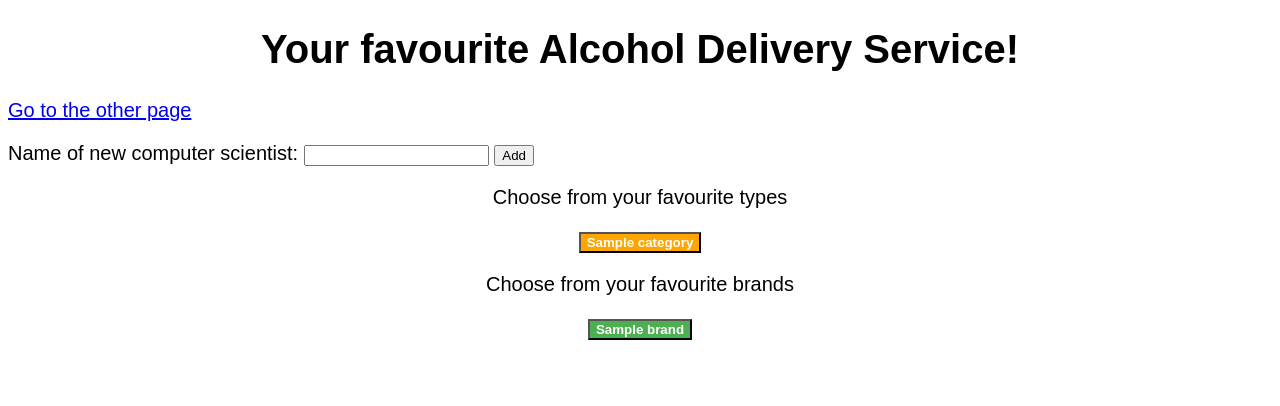
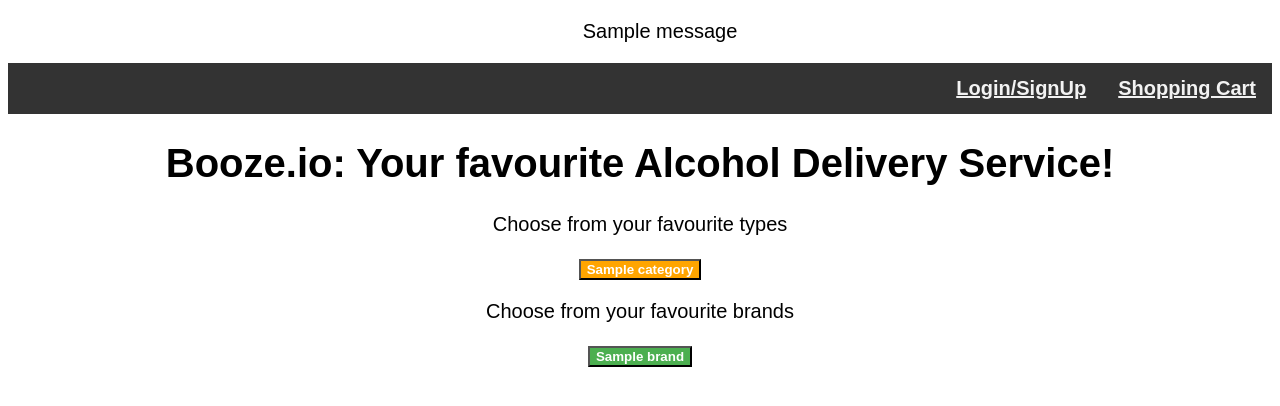
Before and after one commit to Ras-al-Ghul/Alcohol-Delivery-Service, a Flask app: template templates/index.html in a window 1280 px wide. Shown: the top 406 px of the page. Run offline with Flask 2, Linux system fonts and the light colour scheme; the template is opened without the code that fills it: most values are stand-ins (such as "Sample title", 1, 10 or a date in 2020); one stand-in notice (Sample message) is shown; parts of the project's set-up code (start-up, migrations or seed data) failed here and were passed over.

Commit message:
Added login/signup and index

```diff
--- a/server.py
+++ b/server.py
@@ -9,10 +9,13 @@ A debugger such as "pdb" may be helpful for debugging.
 Read about it online.
 """
 import os
+
+# For password hashing
+import hashlib
   # accessible as a variable in index.html:
 from sqlalchemy import *
 from sqlalchemy.pool import NullPool
-from flask import Flask, request, render_template, g, redirect, Response
+from flask import Flask, flash, request, render_template, g, redirect, Response, url_for
 
 tmpl_dir = os.path.join(os.path.dirname(os.path.abspath(__file__)), 'templates')
 app = Flask(__name__, template_folder=tmpl_dir)
@@ -116,34 +119,7 @@ def index():
     brand.append(result['brand_name'])  # can also be accessed using result[0]
   cursor.close()
 
-  #
-  # Flask uses Jinja templates, which is an extension to HTML where you can
-  # pass data to a template and dynamically generate HTML based on the data
-  # (you can think of it as simple PHP)
-  # documentation: https://realpython.com/primer-on-jinja-templating/
-  #
-  # You can see an example template in templates/index.html
-  #
-  # context are the variables that are passed to the template.
-  # for example, "data" key in the context variable defined below will be
-  # accessible as a variable in index.html:
-  #
-  #     # will print: [u'grace hopper', u'alan turing', u'ada lovelace']
-  #     <div>{{data}}</div>
-  #
-  #     # creates a <div> tag for each element in data
-  #     # will print:
-  #     #
-  #     #   <div>grace hopper</div>
-  #     #   <div>alan turing</div>
-  #     #   <div>ada lovelace</div>
-  #     #
-  #     {% for n in data %}
-  #     <div>{{n}}</div>
-  #     {% endfor %}
-  #
   context = dict(category=category, brand=brand)
-
 
   #
   # render_template looks in the templates/ folder for files.
@@ -151,31 +127,58 @@ def index():
   #
   return render_template("index.html", **context)
 
-#
-# This is an example of a different path.  You can see it at:
-#
-#     localhost:8111/another
-#
-# Notice that the function name is another() rather than index()
-# The functions for each app.route need to have different names
-#
-@app.route('/another')
-def another():
-  return render_template("another.html")
+
+@app.route('/loginpost', methods=['POST'])
+def loginpost():
+  username = request.form['username']
+  password = hashlib.md5(request.form['password'].encode()).hexdigest()
+  # password = "md512cc15408468bd3663f4717e87acf491" # customer
+  password = "md55565b8e7bf495890ee95b3a0345d2c43" # employee
+  cursor = g.conn.execute("SELECT * FROM customer WHERE email = '{}' AND password = '{}'".format(username, password))
+  if cursor.rowcount:
+    cursor.close()
+    flash('Welcome to Booze.io!')
+    return redirect(url_for('index'))
+  else:
+    cursor.close()
+    cursor = g.conn.execute("SELECT * FROM employee WHERE email = '{}' AND password = '{}'".format(username, password))
+    if cursor.rowcount:
+      cursor.close()
+      flash('Welcome to Booze.io admin!')
+      return redirect(url_for('index'))
+  cursor.close()
+  flash('Wrong email or password. Click on signup to signup.')
+  return redirect(url_for('login'))
 
 
-# Example of adding new data to the database
-@app.route('/add', methods=['POST'])
-def add():
-  name = request.form['name']
-  g.conn.execute('INSERT INTO test(name) VALUES (%s)', name)
-  return redirect('/')
+@app.route('/signuppost', methods=['POST'])
+def signuppost():
+  username = request.form['username']
+  password1 = request.form['password1']
+  password2 = request.form['password2']
+  firstname = request.form['firstname']
+  lastname = request.form['lastname']
+  dob = request.form['dob']
+  if ((password1 != password2) or ('@' not in username or '.' not in username) or
+      (len(dob) != 10 or dob[4] != '-' or dob[7] != '-') or (dob[:4] > '2000')):
+    flash('One of your details is incorrect. Try again.')
+    return redirect(url_for('signup'))
+  passhash = hashlib.md5(password1.encode()).hexdigest()
+  g.conn.execute("INSERT INTO customer (first_name, last_name, email, dob, password) VALUES '{}', '{}', '{}', {}, '{}'"
+    .format(firstname, lastname, username, dob, passhash))
+  flash('Welcome to Booze.io')
+  return redirect(url_for('index'))
 
 
 @app.route('/login')
 def login():
-    abort(401)
-    this_is_never_executed()
+    return render_template('login.html')
+
+
+@app.route('/signup')
+def signup():
+    return render_template('signup.html')
+
 
 @app.route('/admin/product')
 def admin_product():
@@ -212,6 +215,8 @@ if __name__ == "__main__":
 
     HOST, PORT = host, port
     print("running on %s:%d" % (HOST, PORT))
+    app.secret_key = 'secret_key'
+    app.config['SESSION_TYPE'] = 'filesystem'
     app.run(host=HOST, port=PORT, debug=debug, threaded=threaded)
 
   run()
--- a/static/css/main.css
+++ b/static/css/main.css
@@ -1,6 +1,19 @@
-body{
+html{
     font-size: 15pt;
     font-family: arial;
+  }
+
+  .topnav{
+    background-color: #333;
+    overflow: hidden;
+  }
+  .topnavbutton{
+    float: right;
+    color: #f2f2f2;
+    text-align: center;
+    cursor: pointer;
+    padding: 14px 16px;
+    font-weight: bold;
   }
 
   .buttoncategory{
@@ -10,6 +23,7 @@ body{
     display: inline-block;
     cursor: pointer;
     font-weight: bold;
+    height: 6%;
   }
 
   .buttonbrand{
@@ -19,10 +33,8 @@ body{
     display: inline-block;
     cursor: pointer;
     font-weight: bold;
+    height: 6%;
   }
-
-  .buttonc{height: 6%;}
-  .buttonb{height: 6%;}
 
   .centerbutton{text-align: center;}
 
--- a/templates/index.html
+++ b/templates/index.html
@@ -1,38 +1,47 @@
 <!DOCTYPE html>
 <html>
   <head>
-    <title>Alcohol Delivery Service!</title>
+    <title>Booze.io!</title>
     <link rel= "stylesheet" type= "text/css" href= "{{ url_for('static',filename='css/main.css') }}">
   </head>
 
 
 <body>
-  <h1 class="centerbutton">Your favourite Alcohol Delivery Service!</h1>
-  <!-- <div>{{data}}</div> -->
+  <div class="centerbutton">
+    {% with messages = get_flashed_messages() %}
+      {% if messages %}
+        <ul class=flashes>
+          {% for message in messages %}
+            {{ message }}
+          {% endfor %}
+        </ul>
+      {% endif %}
+    {% endwith %}
+  </div class="centerbutton">
+  <div class="topnav">
+    <a class="topnavbutton" href="cart">Shopping Cart</a>
+    <a class="topnavbutton" href="login">Login/SignUp</a>
+  </div>
 
-<!--   <div>
-    {% for n in data %}
-    <div>{{n}}</div>
-    {% endfor %}
-  </div> -->
+  <h1 class="centerbutton">Booze.io: Your favourite Alcohol Delivery Service!</h1>
 
-<p><a href="another">Go to the other page</a></p>
+<!--   <p><a href="another">Go to the other page</a></p>
 
   <form method="POST" action="/add">
   <p>Name of new computer scientist: <input type="text" name="name"> <input type="submit" value="Add"></p>
-</form>
+  </form> -->
 
   <p class="centerbutton">Choose from your favourite types</p>
   <div class="centerbutton">
     {% for c in category %}
-  <button class="buttoncategory buttonc">{{c}}</button>
+    <button class="buttoncategory">{{c}}</button>
     {% endfor %}
   </div>
 
   <p class="centerbutton">Choose from your favourite brands</p>
   <div class="centerbutton">
     {% for b in brand %}
-  <button class="buttonbrand buttonb">{{b}}</button>
+    <button class="buttonbrand">{{b}}</button>
     {% endfor %}
   </div>
 
```
Also changed, not shown: templates/login.html (added, +36 -0 lines), templates/signup.html (added, +40 -0 lines). Lines whose indentation alone changed are shown as unchanged.
